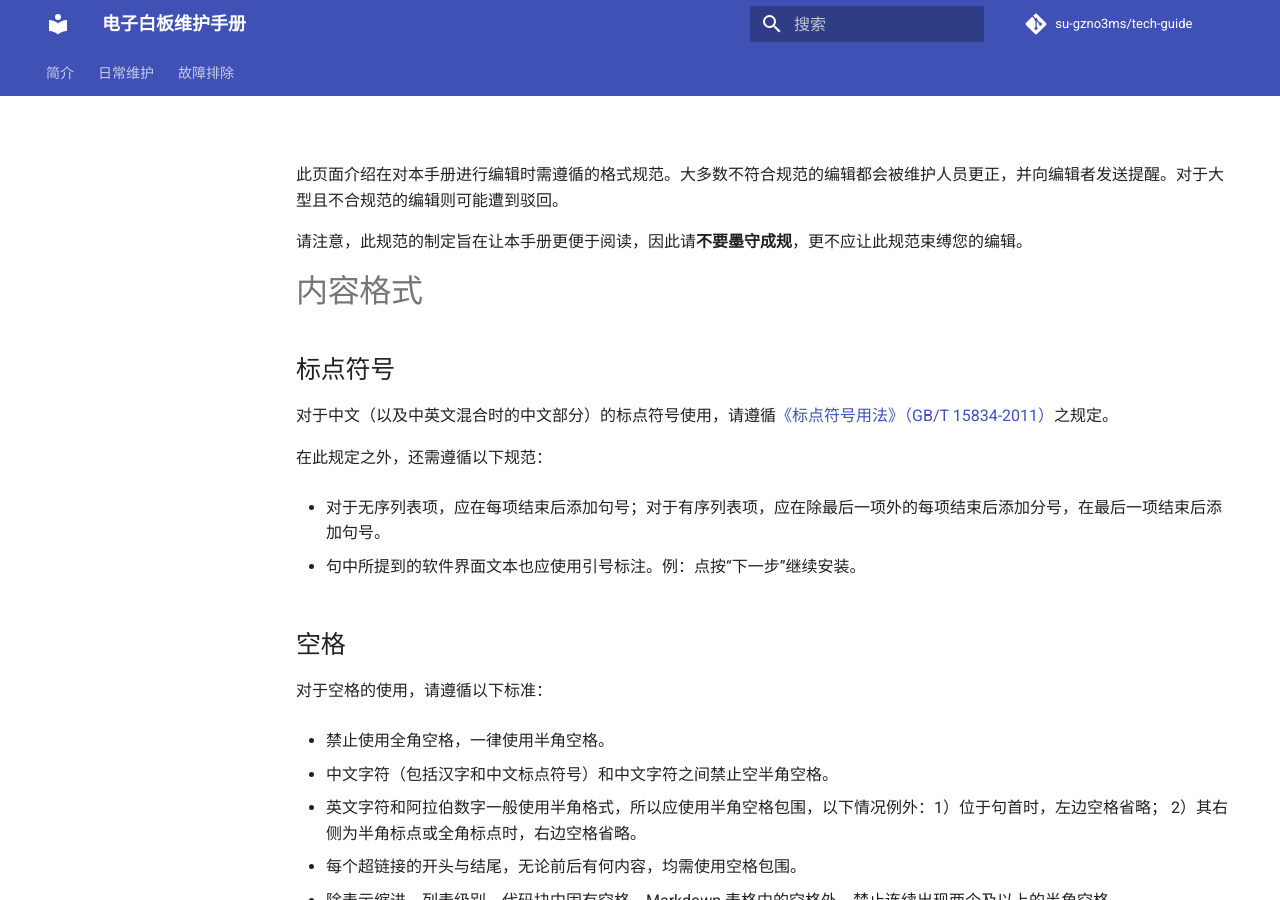
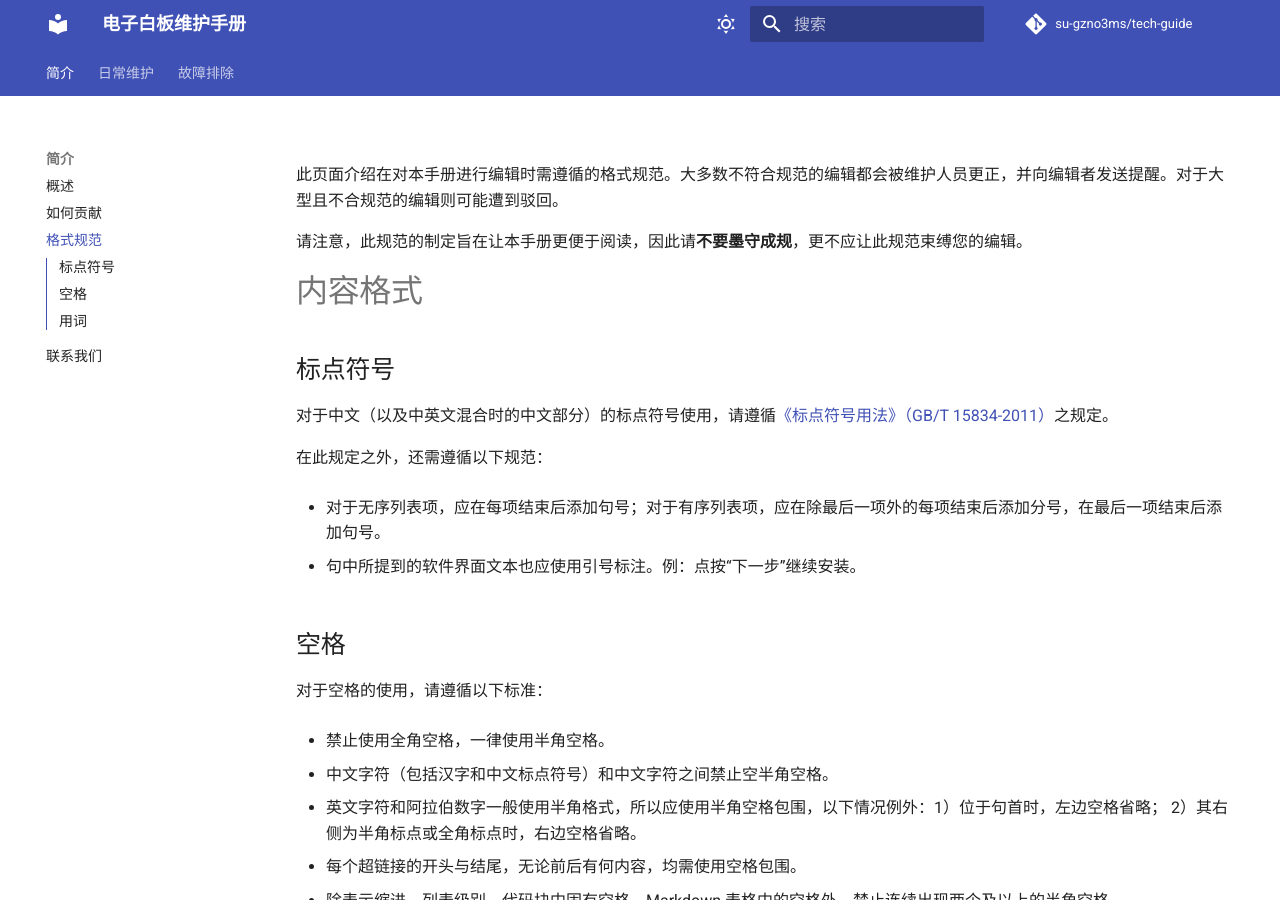
Before and after one commit to su-gzno3ms/tech-guide, an MkDocs documentation site: the page built from docs/format-specifications.md, in a window 1280 px wide and 900 px high. Built offline with MkDocs 1.6.1 and Material for MkDocs 9.7.7, drawn with Linux system fonts in a browser that asks for light colours; comment, search, counter and statistics services are not loaded.

Commit message:
Dark mode support

```diff
--- a/mkdocs.yml
+++ b/mkdocs.yml
@@ -5,7 +5,7 @@ nav:
   - 简介:
     - 概述: index.md
     - 如何贡献: how-to-contribute.md
-    - 格式规范: format-specification.md
+    - 格式规范: format-specifications.md
     - 联系我们: contact-us.md
 
   - 日常维护:
@@ -33,6 +33,18 @@ theme:
     - navigation.top
     - toc.integrate
   custom_dir: overrides
+  palette:
+    - media: "(prefers-color-scheme: light)"
+      scheme: default
+      toggle:
+        icon: material/weather-sunny
+        name: Switch to dark mode
+    - media: "(prefers-color-scheme: dark)"
+      primary: teal
+      scheme: slate
+      toggle:
+        icon: material/weather-night
+        name: Switch to light mode
 
 repo_url: https://github.com/su-gzno3ms/tech-guide
 repo_name: su-gzno3ms/tech-guide
```
